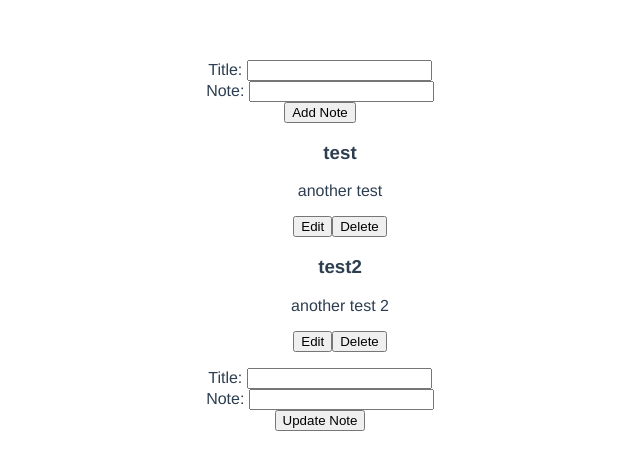
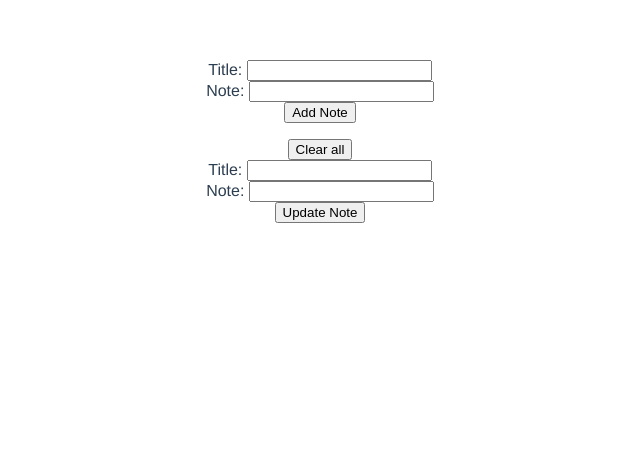
Before and after one commit to khemsoth/notes-app, a Vue app: page / in a window 1280 px wide. Shown: the top 470 px of the page, without its empty margins (320-960 px from the left). Built offline with nearby package versions, Linux system fonts and the light colour scheme.

Commit message:
delete and edit functional w/ ls

```diff
--- a/package.json
+++ b/package.json
@@ -7,6 +7,7 @@
     "build": "vue-cli-service build"
   },
   "dependencies": {
+    "local-storage": "^2.0.0",
     "uuid": "^8.3.2",
     "vue": "^2.6.11"
   },
--- a/src/App.vue
+++ b/src/App.vue
@@ -8,6 +8,7 @@
 </template>
 
 <script>
+const ls = require('local-storage')
 import NoteList from './components/NoteList'
 import CreateNote from './components/CreateNote'
 import EditNote from './components/EditNote'
@@ -30,6 +31,14 @@ export default {
   methods: {
     addNote(newNote) {
       this.newNote = newNote
+      let note = {
+        id: newNote.id,
+        title: newNote.title,
+        desc: newNote.desc
+      }
+      let noteList = JSON.parse(localStorage.getItem('notes'))
+      noteList.push(note)
+      localStorage.setItem('notes', JSON.stringify(noteList))
     },
     editNote(oldNote) {
       this.isActive = !this.isActive
--- a/src/components/EditNote.vue
+++ b/src/components/EditNote.vue
@@ -41,6 +41,9 @@ export default {
         updatedDesc: this.desc
       }
       this.$emit('update-note', updatedNote)
+      this.id = null,
+      this.title = '',
+      this.desc = ''
     }
   }
 }
--- a/src/components/Note.vue
+++ b/src/components/Note.vue
@@ -33,6 +33,9 @@ export default {
         oldDesc: this.oldDesc
       }
       this.$emit('edit-note', oldNote)
+     let x = JSON.parse(localStorage.getItem('notes'))
+     let i = x.findIndex(el => console.log(el.id))
+
     },
     deleteNote() {
       this.$emit('delete-note')
--- a/src/components/NoteList.vue
+++ b/src/components/NoteList.vue
@@ -11,11 +11,11 @@
       >
       </li>
     </ul>
+    <input type="button" value="Clear all" v-on:click="clearAll">
   </div>
 </template>
 
 <script>
-
 import Note from './Note'
 import EditNote from './EditNote'
 
@@ -32,19 +32,20 @@ export default {
   data() {
     return {
       oldNote: {},
-      notes: [
-        {
-          id: '1',
-          title: 'test',
-          desc: 'another test'
-        },
-        {
-          id: '2',
-          title: 'test2',
-          desc: 'another test 2'
-        }
-      ],
+      notes: [],
       editVisible: false
+    }
+  },
+  created() {
+    let noteCheck = JSON.parse(localStorage.getItem('notes'))
+    if(!noteCheck) {
+      let noteList = []
+      localStorage.setItem('notes', JSON.stringify(noteList))
+    } else {
+      let noteList = JSON.parse(localStorage.getItem('notes'))
+      for(var i = 0; i < noteList.length; i++) {
+        this.notes.push(noteList[i])
+      }
     }
   },
   watch: {
@@ -59,11 +60,15 @@ export default {
         desc: u.updatedDesc
       }
       this.$forceUpdate()
+      let newList = this.notes
+      localStorage.setItem('notes', JSON.stringify(newList))
     }
   },
   methods: {
     deleteNote(index) {
       this.notes.splice(index, 1)
+      let newList = this.notes
+      localStorage.setItem('notes', JSON.stringify(newList))
     },
     editNote(oldNote) {
       this.oldNote = {
@@ -73,6 +78,16 @@ export default {
       }
       this.editVisible = !this.editVisible
       this.$emit('edit-note', this.oldNote)
+    },
+    clearAll() {
+
+      localStorage.clear()
+      this.notes = []
+      /*
+     let x = JSON.parse(localStorage.getItem('notes'))
+     let i = x.findIndex(el => el.id = "60317d21-9d2b-4892-95b5-f5e0baf9e2f5")
+     console.log(i)
+     */
     }
   }
 }
```
Also changed, not shown: 1 other file (tests, documents, lock files or other folders).
